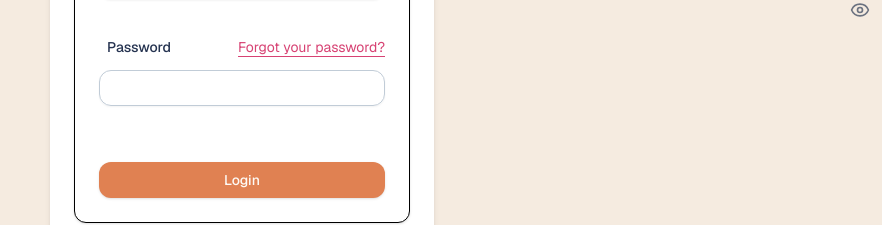
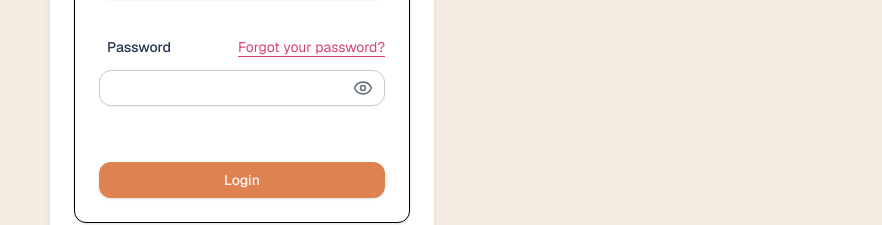
Before and after one commit to ltnguy16/study_guide, a Next.js app: page /auth/login in a window 1280 px wide. Shown: the part 390-615 px from the top of the page, without its empty margins (398-1280 px from the left). Built offline with nearby package versions, Linux system fonts and the light colour scheme; no server answers.

Commit message:
Fix placement

```diff
--- a/features/auth/forms/login-form.tsx
+++ b/features/auth/forms/login-form.tsx
@@ -93,6 +93,7 @@ export function LoginForm({
                                     Forgot your password?
                                 </Link>
                             </div>
+                            <div className="relative">
                                 <Input
                                     id="password"
                                     type={showPassword ? "text" : "password"}
@@ -100,7 +101,7 @@ export function LoginForm({
                                     value={password}
                                     onChange={(e) => setPassword(e.target.value)}
                                     aria-invalid={!!error}
-                                className="pr-10"  // padding right for icon
+                                    className="pr-10"
                                 />
                                 <button
                                     type="button"
@@ -108,8 +109,9 @@ export function LoginForm({
                                     className="absolute top-1/2 right-3 -translate-y-1/2 text-gray-500 hover:text-gray-700 dark:text-gray-400 dark:hover:text-gray-200 focus:outline-none"
                                     aria-label={showPassword ? "Hide password" : "Show password"}
                                 >
-                                {showPassword ? <EyeOff size={20}/> : <Eye size={20}/>}
+                                    {showPassword ? <EyeOff size={20} /> : <Eye size={20} />}
                                 </button>
+                            </div>
                         </div>
                         {error && <p className="text-sm text-destructive">{error}</p>}
 
```
Lines whose indentation alone changed are shown as unchanged.
